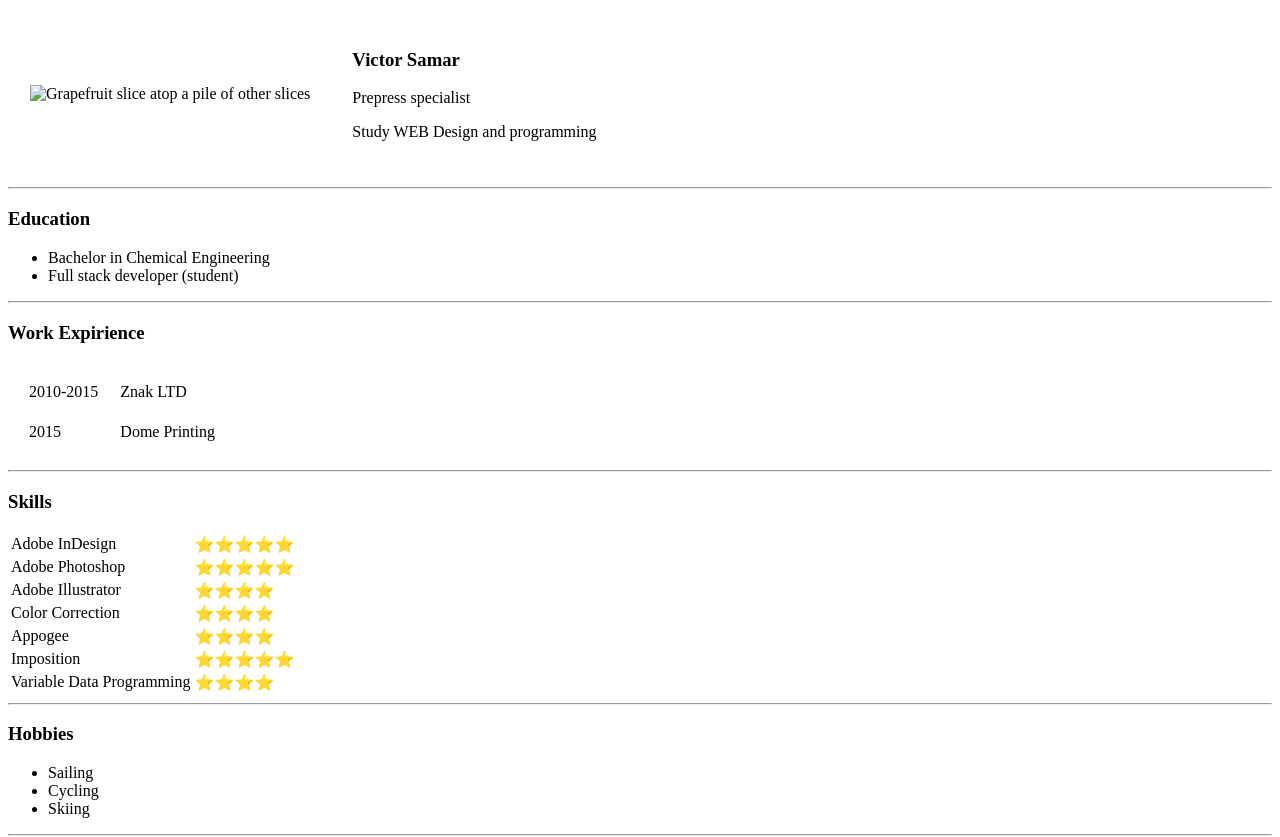
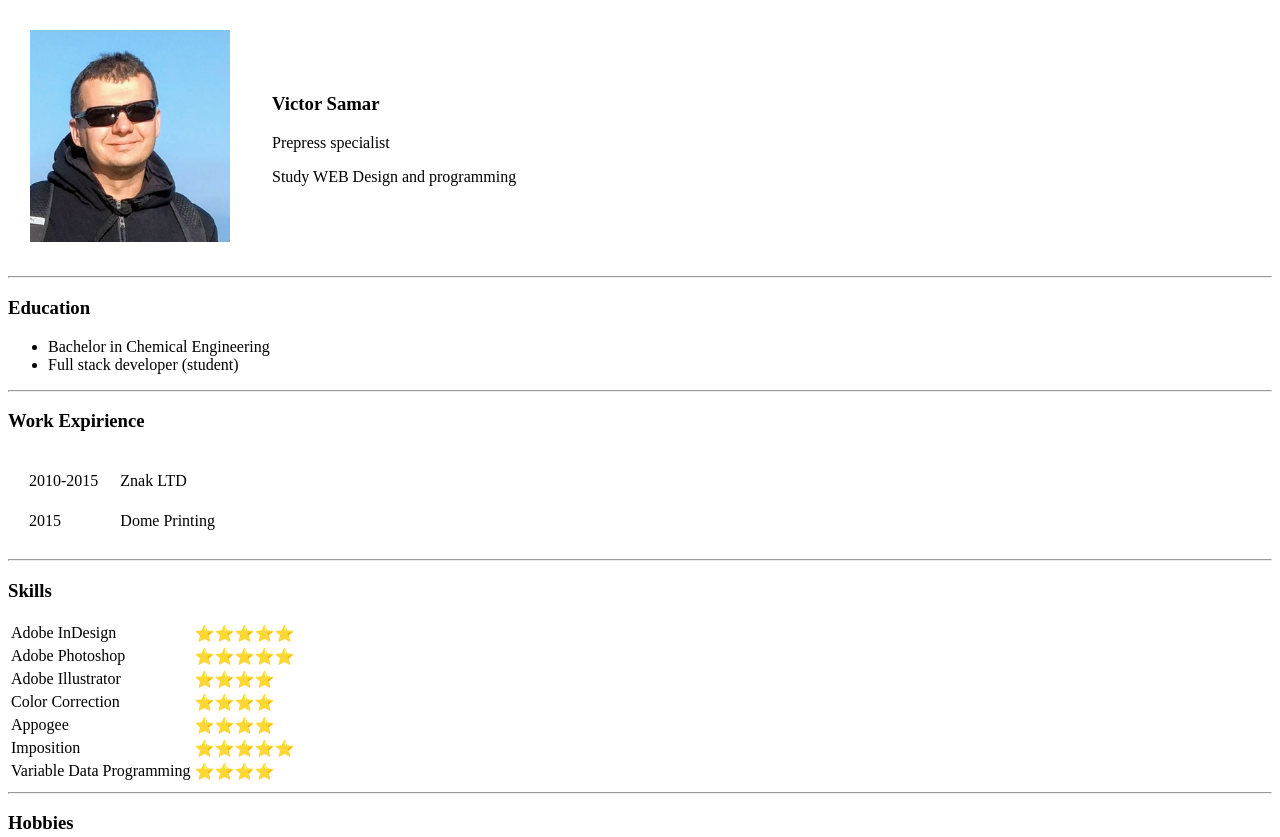
Before and after one commit to vsmus/cv, a plain HTML site: page index.html in a window 1280 px wide. Shown: the top 837 px of the page. Drawn offline with Linux system fonts and the light colour scheme; the site is published under a folder, as on GitHub Pages, so addresses that start at the root find nothing.

Commit message:
Update index.html

```diff
--- a/index.html
+++ b/index.html
@@ -10,7 +10,7 @@
     <table cellpadding="20">
         <tr>
             <td>
-                <img src="/images/me.jpg"
+                <img src="images/me.jpg"
                 width="200px"
                 alt="Grapefruit slice atop a pile of other slices"
                 >
```
